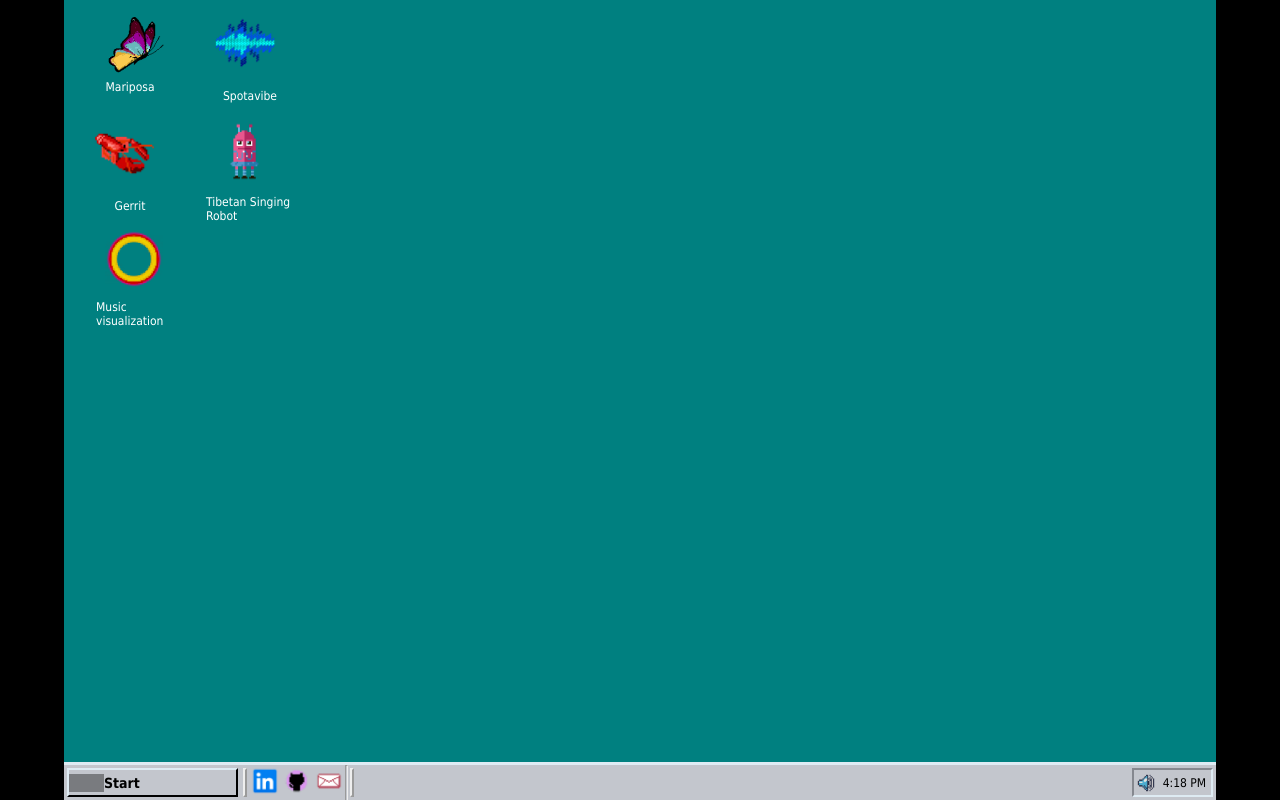
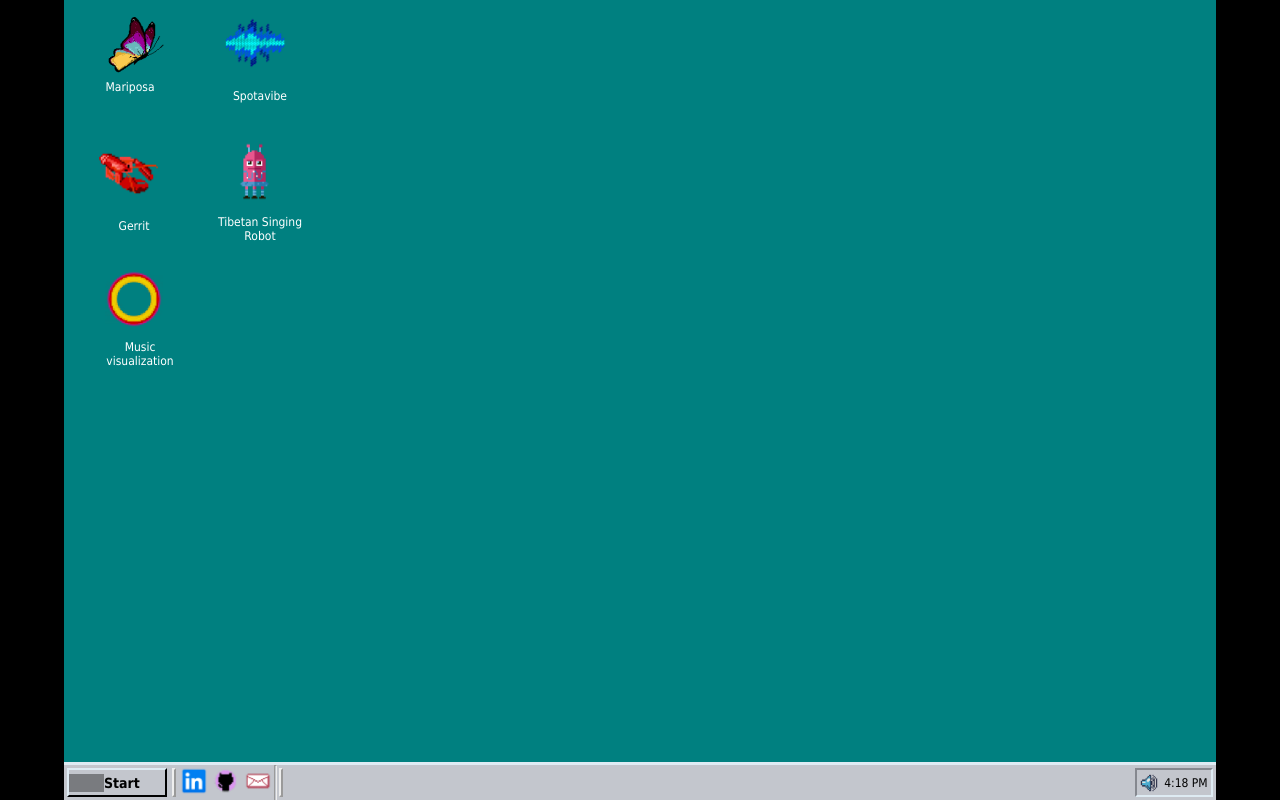
Before and after one commit to noamrubin22/portfolio-website, a plain HTML site: page index.html in a window 1280 px wide. Drawn offline with Linux system fonts and the light colour scheme; grey boxes are pictures that could not be loaded.

Commit message:
styling adjusted

```diff
--- a/style.css
+++ b/style.css
@@ -48,7 +48,7 @@ body {
 }
 
 .start__button {
-  width: 15%;
+  width: 9%;
   height: 72%;
   background: #c3c6cd;
   border-top: 2px solid #deebf3;
@@ -100,7 +100,7 @@ body {
 }
 
 .tasks {
-  width: 80%;
+  width: 90%;
   display: flex;
   flex-direction: row;
   justify-content: flex-start;
@@ -192,7 +192,7 @@ body {
 }
 
 .start__menu-main-items-item:hover {
-  background: #00207d;
+  background: purple;
 }
 
 .start__menu-main-items-item:hover .start__menu-main-items-item-title {
@@ -249,7 +249,7 @@ body {
 }
 
 .start__menu-sub-items-item:hover {
-  background: #00207d;
+  background: purple;
 }
 
 .start__menu-sub-items-item:hover .start__menu-sub-items-item-title {
@@ -296,6 +296,7 @@ body {
   margin-top: 12px;
   margin-left: 12px;
   margin-bottom: 0;
+  text-align: center;
 }
 
 .desktop-icon:hover {
@@ -340,24 +341,24 @@ body {
   top: 0px;
   left: 10px;
 }
+.gerrit {
+  top: 140px;
+  left: 14px;
+}
 .music-vis {
-  top: 230px;
+  top: 270px;
   left: 20px;
-}
-.gerrit {
-  top: 120px;
-  left: 10px;
-}
-
-.singing-robot {
-  top: 120px;
-  left: 130px;
 }
 
 .spotavibe {
   top: 10px;
-  left: 130px;
+  left: 140px;
 }
+.singing-robot {
+  top: 140px;
+  left: 140px;
+}
+
 .recycle__icon {
   width: 53px;
   background: url("./images/Gerrit_01.png");
@@ -546,7 +547,7 @@ img {
 #linkedin-icon:hover,
 #email-icon:hover {
   cursor: pointer;
-  background: #00207d;
+  background: purple;
 }
 .linkedin-icon,
 .email-icon {
```
